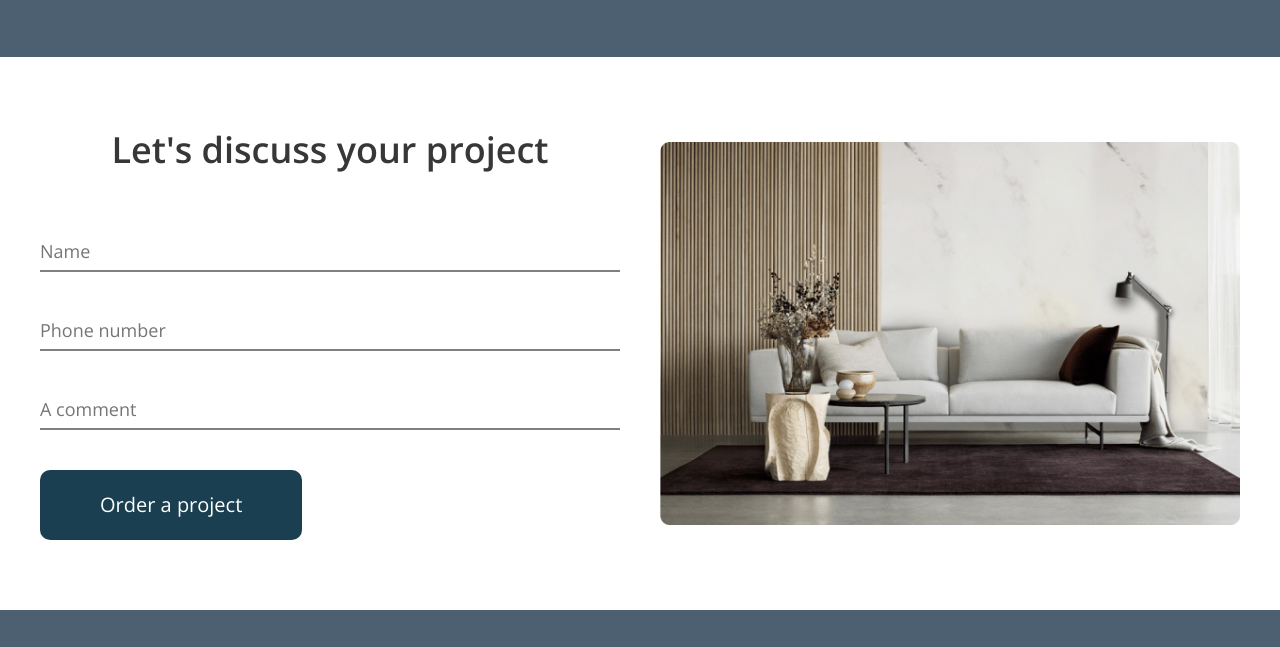
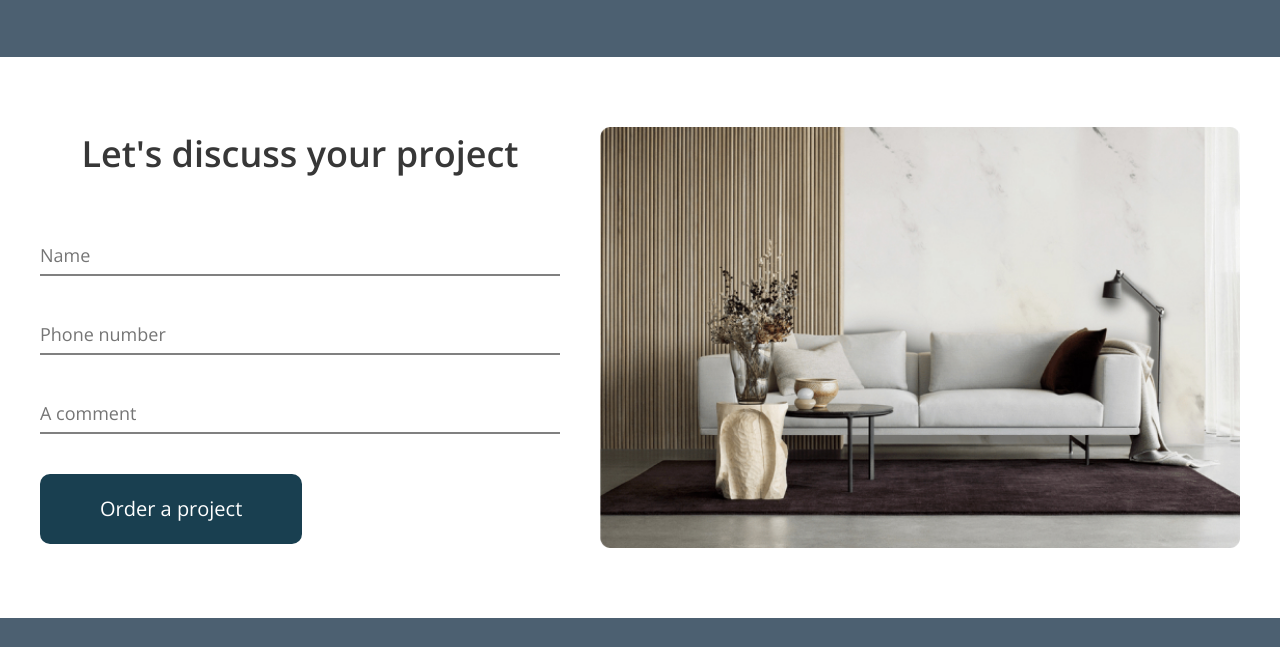
Before and after one commit to klekwedge/decor-color-expert, a plain HTML site: page decor color expert/index.html in a window 1280 px wide. Shown: the part 5049-5696 px from the top of the page. Drawn offline with nearby package versions, Linux system fonts and the light colour scheme.

Commit message:
fix: change layout for request section

```diff
--- a/decor color expert/styles/style.scss
+++ b/decor color expert/styles/style.scss
@@ -521,7 +521,7 @@ body {
 }
 
 .request__form {
-  flex: 1 1 45%;
+  flex: 1 1 40%;
   @media (max-width: 767px) {
     flex: 1 1 100%;
   }
@@ -536,7 +536,7 @@ body {
   margin-bottom: 40px;
 }
 .request__wrapper {
-  flex: 1 1 45%;
+  flex: 1 1 50%;
   @media (max-width: 767px) {
     flex: 1 1 100%;
   }
```
Also changed, not shown: decor color expert/styles/style.css.
